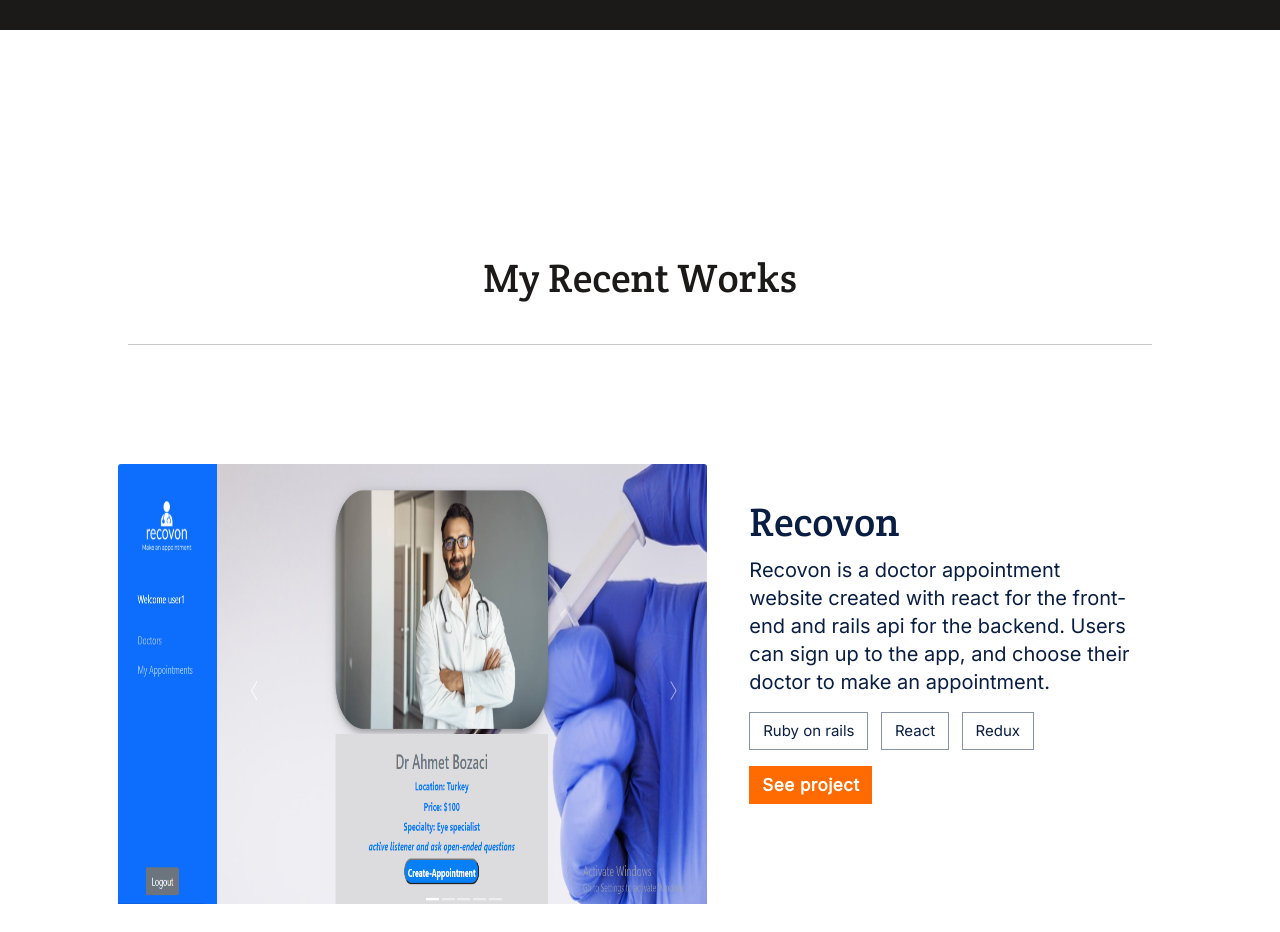
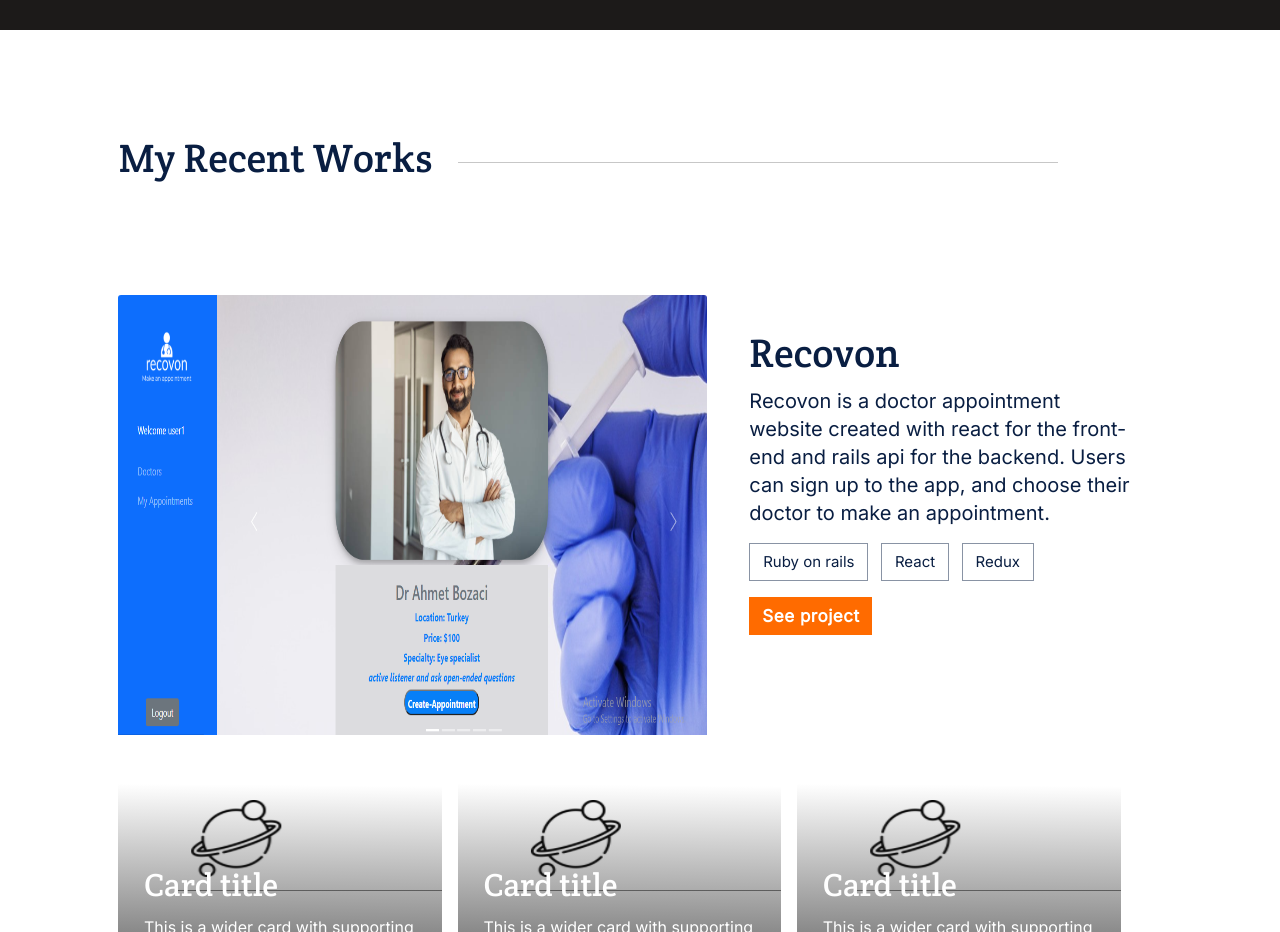
Before and after one commit to aliabbani/portfolio1, a website: page index.html in a window 1280 px wide. Shown: the part 920-1852 px from the top of the page. Drawn offline with nearby package versions, Linux system fonts and the light colour scheme; a web font is replaced by a local one.

Commit message:
Debug section2 title for desktop

```diff
--- a/index.html
+++ b/index.html
@@ -77,10 +77,10 @@
     <img src="images/background-desktop.png" alt="ali abbani portfolio background-desktop" class="vector-desktop" />
 
     <section class="section2 px-3">
-        <div class="section2-header text-center">
+        <div class="section2-header">
             <h2 class="section2-title">My Recent Works</h2>
-            <div class="try text-center">
-                <hr class="section2-hr text-center">
+            <div class="line ">
+                <hr class="section2-hr">
             </div>
         </div>
         <div class="section2-main">
--- a/style.css
+++ b/style.css
@@ -106,9 +106,11 @@ body {
   font-size: 40px;
   line-height: 52px;
   color: #1c1a19;
+  display: flex;
+  justify-content: center;
 }
 
-.try,
+.line,
 .try3 {
   display: flex;
   justify-content: center;
@@ -664,6 +666,29 @@ footer {
     top: 0;
   }
 
+  /* section 2 */
+
+  .section2-header {
+    display: flex;
+    padding: 0 8vw 0 8vw;
+  }
+
+  .section2-title {
+    padding-top: 0;
+    padding-bottom: 0;
+    color: #091e42;
+    display: flex;
+    justify-content: center;
+    align-items: center;
+  }
+
+  .line {
+    display: flex;
+    align-items: center;
+    width: 60%;
+    padding-left: 2vw;
+  }
+
   .section2,
   .section2-main {
     padding: 8vw;
```
